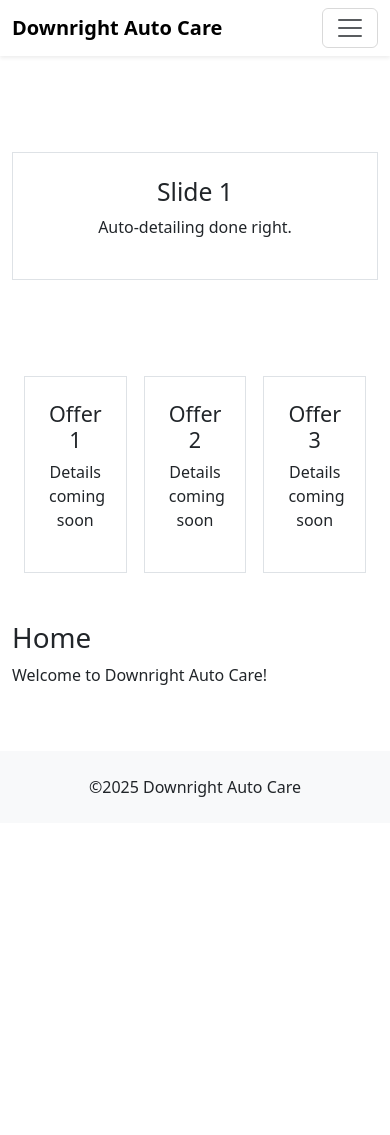
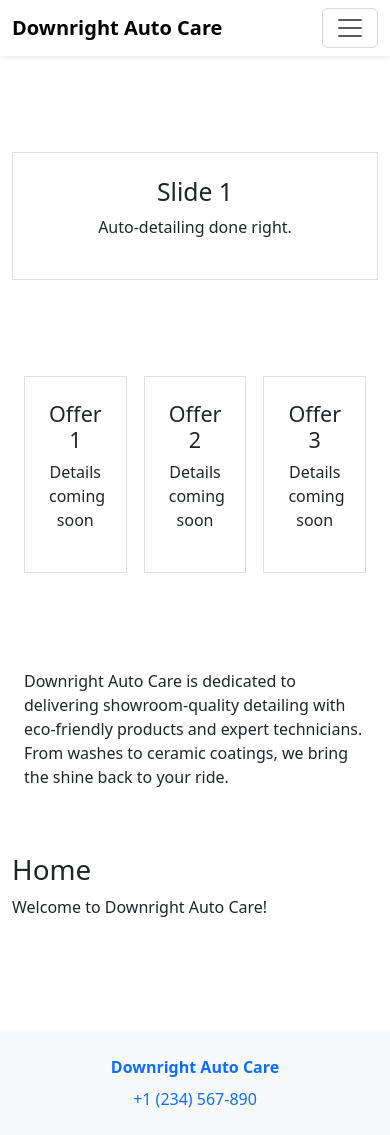
Before and after one commit to usmanAfzalKhan/downright-auto-care-site, a React (Vite) app: page / in a window 390 px wide. Before the commit the page ends 844 px from the top, so only its background shows below. Built offline with nearby package versions, Linux system fonts and the light colour scheme.

Commit message:
feat: update Footer to display company name placeholder and phone number

```diff
--- a/src/components/Footer.jsx
+++ b/src/components/Footer.jsx
@@ -3,10 +3,20 @@ import React from 'react';
 
 export default function Footer() {
   return (
-    <footer className="bg-light text-center py-4 mt-auto">
+    <footer className="bg-light text-center py-4 mt-5">
       <div className="container">
-        {/* Later: logo links + social icons + phone */}
-        ©{new Date().getFullYear()} Downright Auto Care
+        {/* Company name (update hrefs later) */}
+        <div className="mb-2">
+          <a href="#" className="fw-bold text-decoration-none">
+            Downright Auto Care
+          </a>
+        </div>
+        {/* Phone number */}
+        <div>
+          <a href="tel:+1234567890" className="text-decoration-none">
+            +1 (234) 567-890
+          </a>
+        </div>
       </div>
     </footer>
   );
--- a/src/components/IntroText.jsx
+++ b/src/components/IntroText.jsx
@@ -0,0 +1,16 @@
+// src/components/IntroText.jsx
+import React from 'react';
+
+export default function IntroText() {
+  return (
+    <section className="intro-text py-5">
+      <div className="container">
+        <p>
+          Downright Auto Care is dedicated to delivering showroom-quality detailing
+          with eco-friendly products and expert technicians. From washes to ceramic
+          coatings, we bring the shine back to your ride.
+        </p>
+      </div>
+    </section>
+  );
+}
--- a/src/pages/Home.jsx
+++ b/src/pages/Home.jsx
@@ -1,12 +1,14 @@
 import React from 'react';
 import HeroSlider from '../components/HeroSlider';
 import OffersRow from '../components/OffersRow';
+import IntroText from '../components/IntroText';
 
 export default function Home() {
   return (
     <div className="container py-5">
       <HeroSlider />
       <OffersRow />
+      <IntroText />
       <h1>Home</h1>
       <p>Welcome to Downright Auto Care!</p>
     </div>
```
